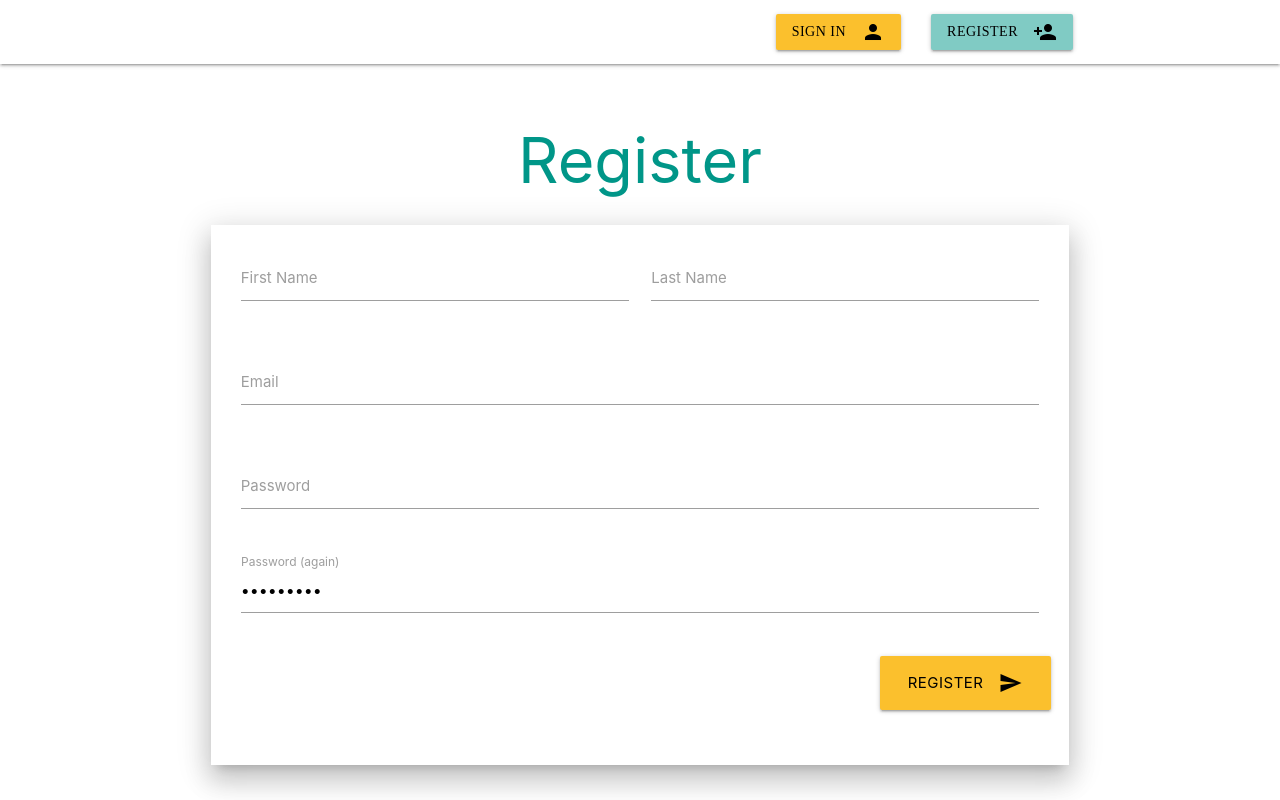
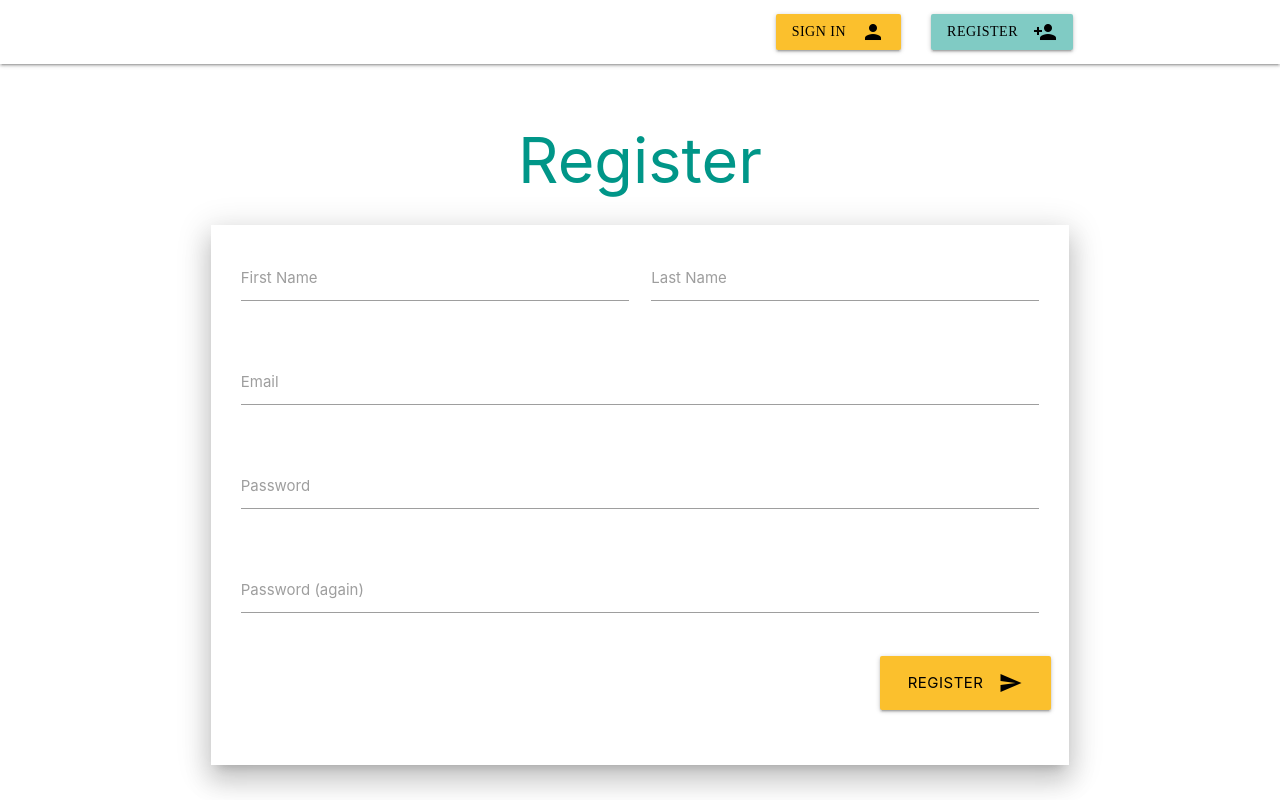
Before and after one commit to tmassart873/codeCoach-VicTims-frontend, an Angular app: page /register in a window 1280 px wide. Shown: the top 800 px of the page. Built offline with nearby package versions, Linux system fonts and the light colour scheme.

Commit message:
build(pair programming)

```diff
--- a/src/app/user/create-user/create-user.component.html
+++ b/src/app/user/create-user/create-user.component.html
@@ -34,13 +34,13 @@
               </div>
               <div class="row">
                 <div class="input-field col s12">
-                  <input id="passwordVerification" type="password" class="validate" [value]="passwordRepeat">
+                  <input id="passwordVerification" type="password" class="validate">
                   <label for="passwordVerification">Password (again)</label>
                 </div>
               </div>
 
               <div class="row right-align">
-                <a class="waves-effect waves-light yellow darken-2 btn-large black-text" type="submit">Register<i class="material-icons right">send</i></a>
+                <a class="waves-effect waves-light yellow darken-2 btn-large black-text" type="submit" (click)="logIt()">Register<i class="material-icons right">send</i></a>
               </div>
             </form>
           </div>
--- a/src/app/user/create-user/create-user.component.ts
+++ b/src/app/user/create-user/create-user.component.ts
@@ -1,4 +1,4 @@
-import {Component, OnInit} from '@angular/core';
+import {Component, Input, OnInit} from '@angular/core';
 import {UserService} from "../../service/user.service";
 import {FormBuilder} from "@angular/forms";
 
@@ -37,4 +37,7 @@ export class CreateUserComponent implements OnInit {
     this.createUser();
   }
 
+  logIt() {
+    console.log(this.passwordRepeat);
+  }
 }
--- a/src/app/user/user.module.ts
+++ b/src/app/user/user.module.ts
@@ -6,7 +6,7 @@ import { CoacheeDetailComponent } from './user-coachee-detail/coachee-detail.com
 import { ApplyForCoachComponent } from './apply-for-coach/apply-for-coach.component';
 import { CoachDetailComponent } from './user-coach-detail/coach-detail.component';
 import { UserLoginComponent } from './user-login/user-login.component';
-import {ReactiveFormsModule} from "@angular/forms";
+import {FormsModule, ReactiveFormsModule} from "@angular/forms";
 
 
 
@@ -21,7 +21,8 @@ import {ReactiveFormsModule} from "@angular/forms";
   ],
     imports: [
         CommonModule,
-        ReactiveFormsModule
+        ReactiveFormsModule,
+        FormsModule
     ]
 })
 export class UserModule { }
```
